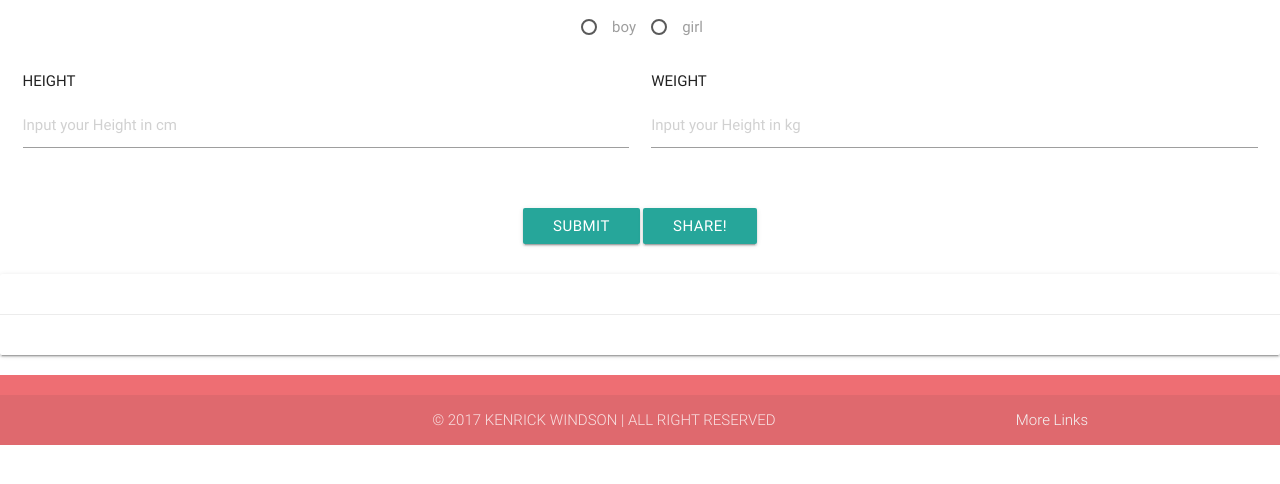
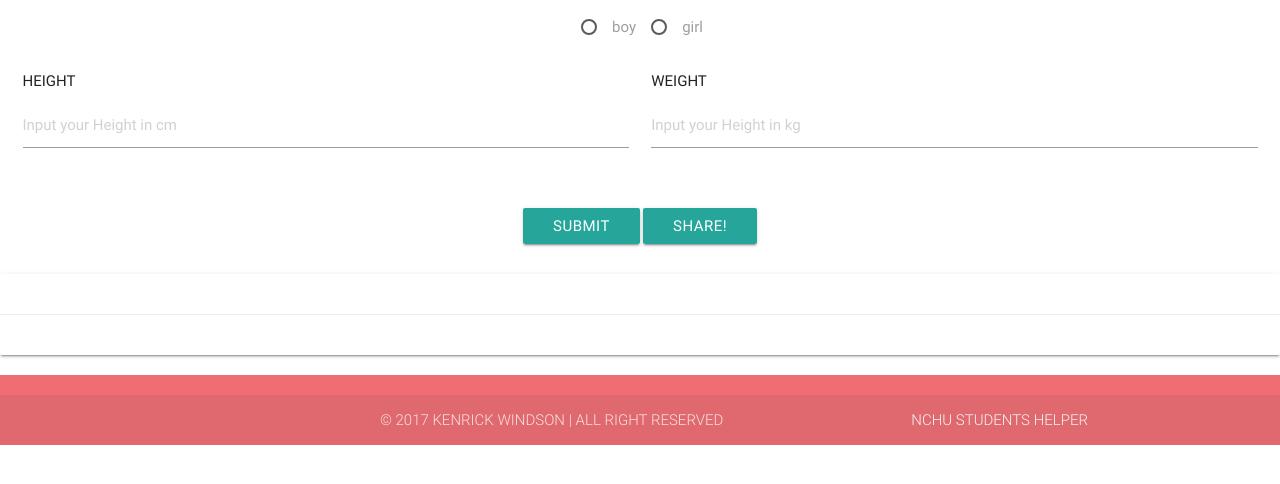
Before and after one commit to kenrickwindson/HTML5_FINAL-PROJECT, a plain HTML site: page FINALBMI.html in a window 1280 px wide. Shown: the part 72-556 px from the top of the page. Drawn offline with Linux system fonts and the light colour scheme.

Commit message:
Update FINALBMI.html

```diff
--- a/FINALBMI.html
+++ b/FINALBMI.html
@@ -180,11 +180,11 @@
   </div>
 
 
-	    <footer class="page-footer">
+	   <footer class="page-footer">
           <div class="footer-copyright">
             <div class="container">
             © 2017 KENRICK WINDSON | ALL RIGHT RESERVED
-            <a class="grey-text text-lighten-4 right" href="#!">More Links</a>
+            <a class="grey-text text-lighten-4 right" href="https://kenrickwindson.github.io/HTML5_FINAL-PROJECT/KENRICK%20FINAL%20PROJECT.html">NCHU STUDENTS HELPER</a>
             </div>
           </div>
         </footer>
```
